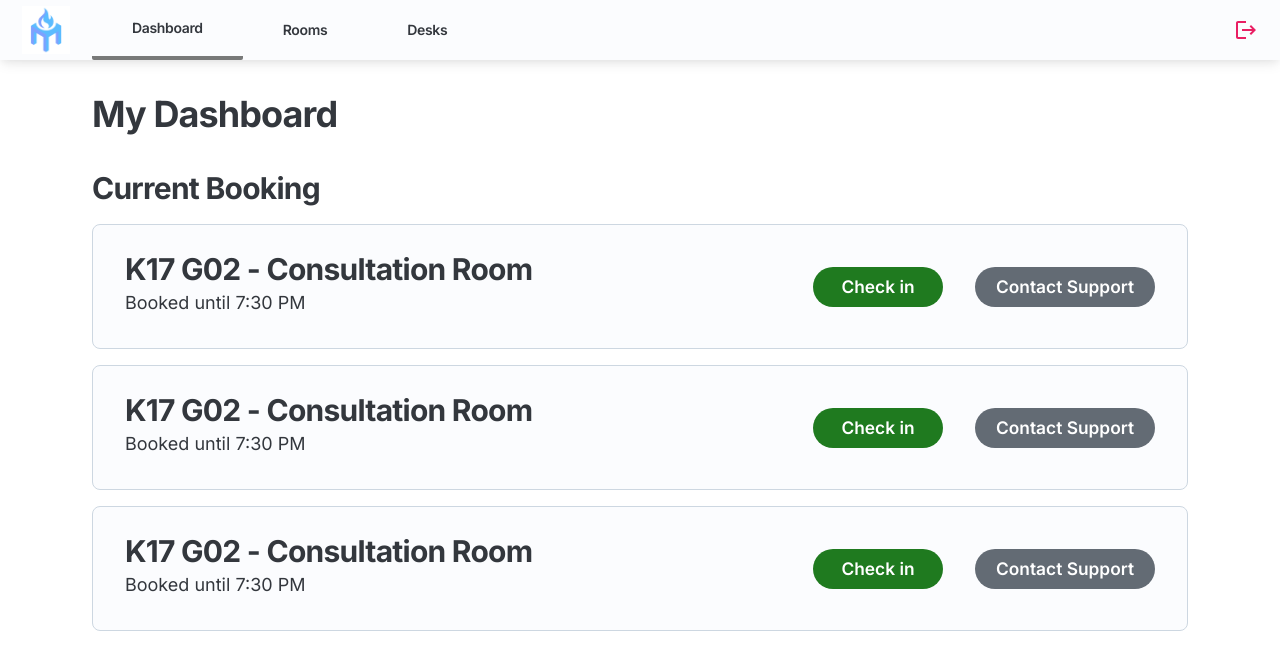
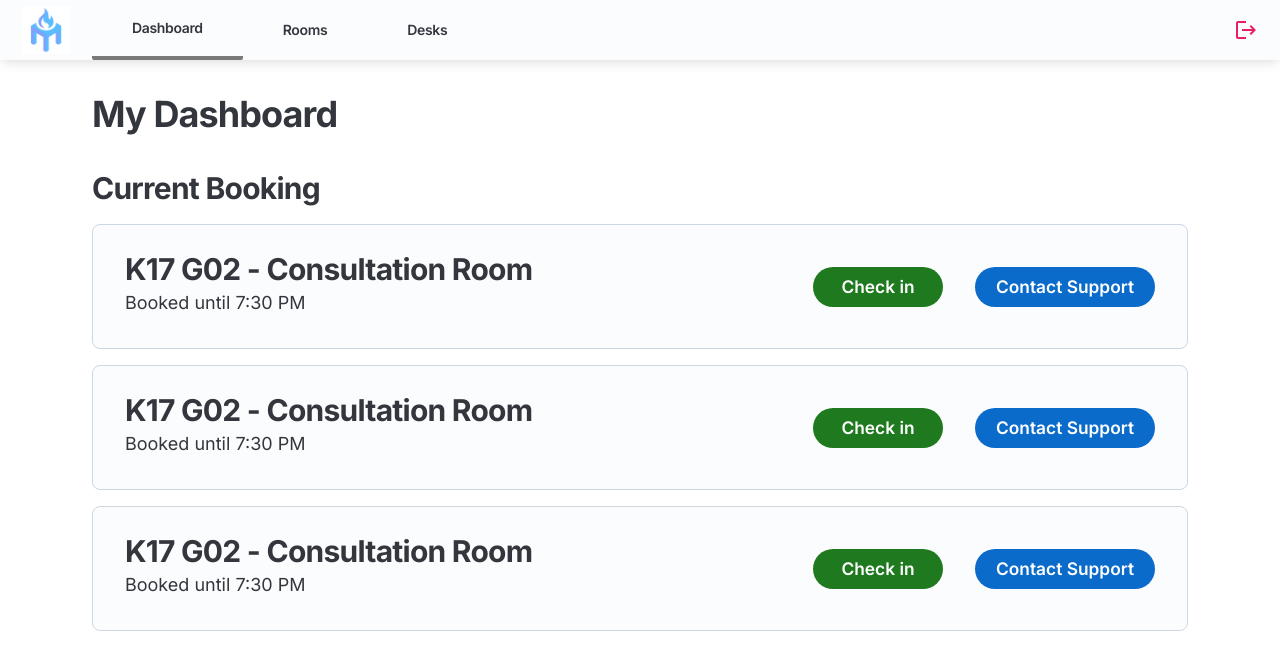
Before and after one commit to unsw-cse-comp99-3900/capstone-project-3900h13bfrancophiles, a Next.js app in the folder frontend/: page /dashboard in a window 1280 px wide. Shown: the top 670 px of the page. Built offline with nearby package versions, Linux system fonts and the light colour scheme.

Commit message:
primary not neutral

```diff
--- a/frontend/app/components/CurrentBookingCard.tsx
+++ b/frontend/app/components/CurrentBookingCard.tsx
@@ -24,7 +24,7 @@ export default function CurrentBookingCard({room, time}: CurrentBookingProps) {
                     sx={{borderRadius: '20px', width: '130px', fontSize: {xs: '11pt', sm: '13pt'}}}>
               Check in
             </Button>
-            <Button size="md" color="neutral"
+            <Button size="md" color="primary"
                     sx={{borderRadius: '20px', width: '180px', fontSize: {xs: '11pt', sm: '13pt'}}}>
               Contact Support
             </Button>
```
